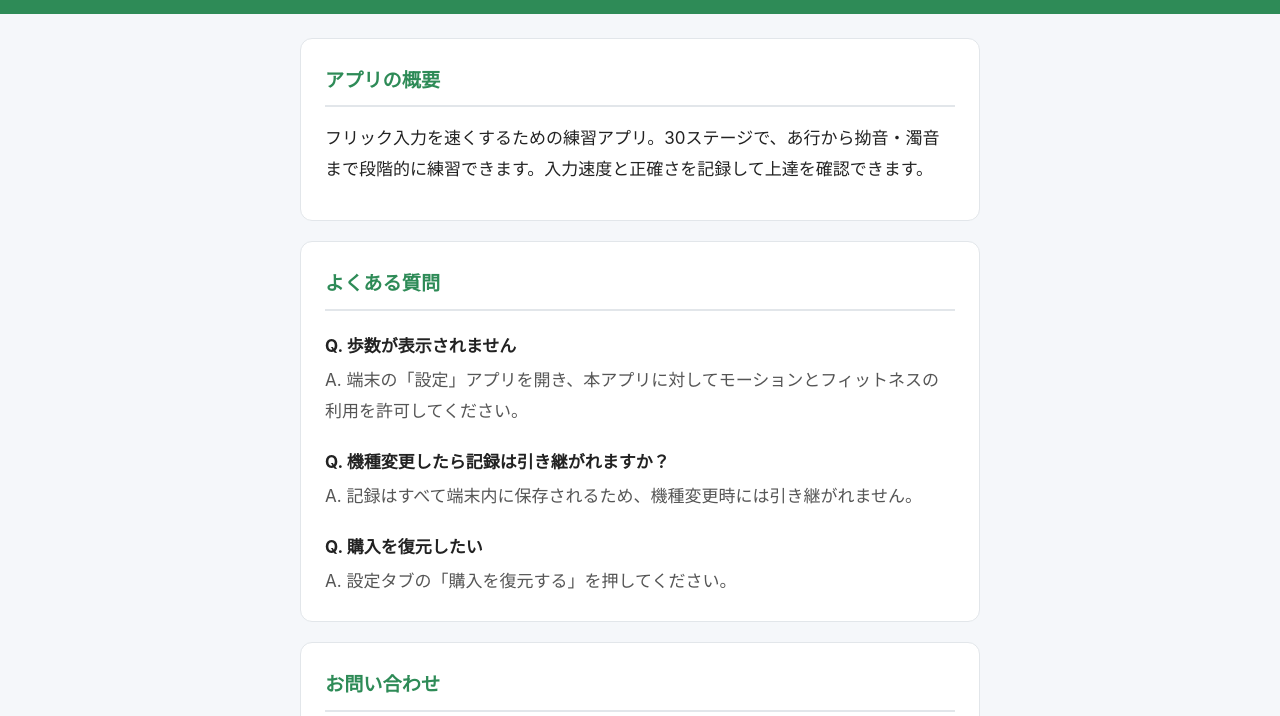
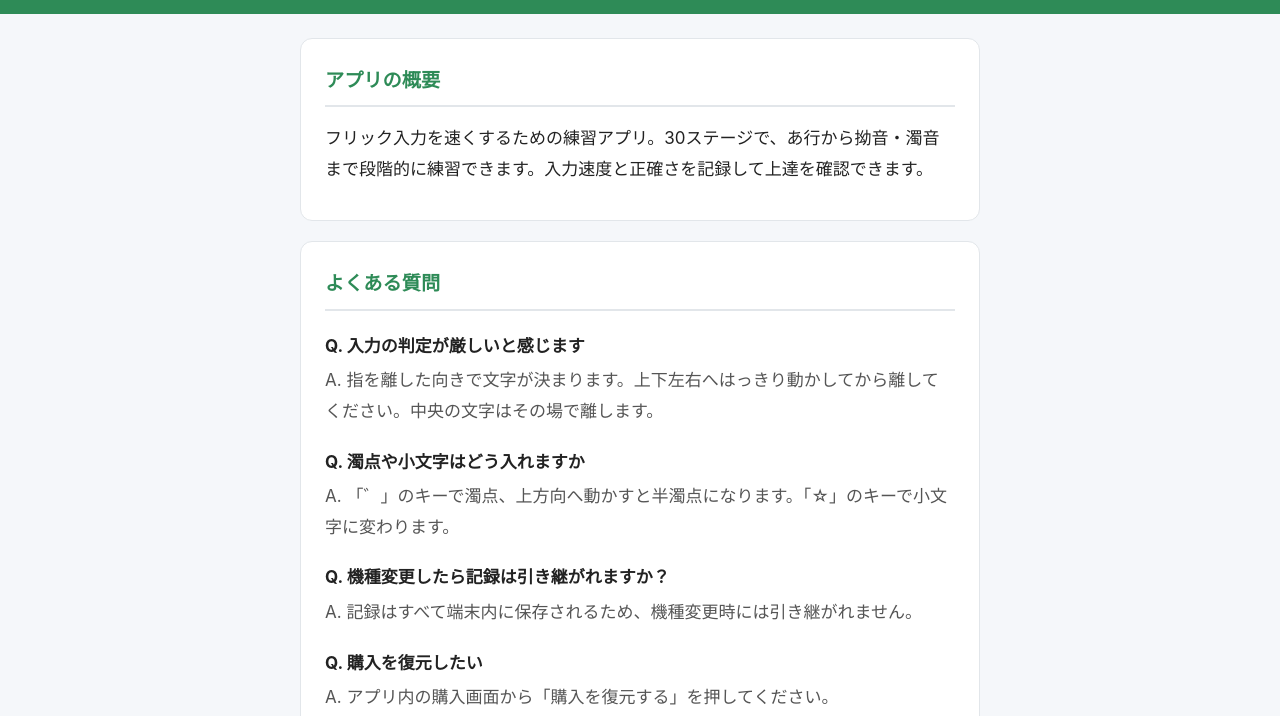
Before and after one commit to kk930208/hayabusa, a plain HTML site: page index.html in a window 1280 px wide. Shown: the part 84-800 px from the top of the page. Drawn offline with Linux system fonts and the light colour scheme.

Commit message:
Rewrite FAQ for the app

```diff
--- a/index.html
+++ b/index.html
@@ -40,14 +40,15 @@
     </section>
     <section>
       <h2>よくある質問</h2>
-      <p class="faq-q">Q. 歩数が表示されません</p>
-      <p class="faq-a">A. 端末の「設定」アプリを開き、本アプリに対してモーションとフィットネスの利用を許可してください。</p>
+      <p class="faq-q">Q. 入力の判定が厳しいと感じます</p>
+      <p class="faq-a">A. 指を離した向きで文字が決まります。上下左右へはっきり動かしてから離してください。中央の文字はその場で離します。</p>
+      <p class="faq-q">Q. 濁点や小文字はどう入れますか</p>
+      <p class="faq-a">A. 「゛」のキーで濁点、上方向へ動かすと半濁点になります。「☆」のキーで小文字に変わります。</p>
       <p class="faq-q">Q. 機種変更したら記録は引き継がれますか？</p>
       <p class="faq-a">A. 記録はすべて端末内に保存されるため、機種変更時には引き継がれません。</p>
       <p class="faq-q">Q. 購入を復元したい</p>
-      <p class="faq-a">A. 設定タブの「購入を復元する」を押してください。</p>
-    </section>
-    <section>
+      <p class="faq-a">A. アプリ内の購入画面から「購入を復元する」を押してください。</p>
+
       <h2>お問い合わせ</h2>
       <p>ご質問・ご要望は下記までご連絡ください。<br>
         <a href="mailto:kk.apps.support@gmail.com">kk.apps.support@gmail.com</a></p>
```
